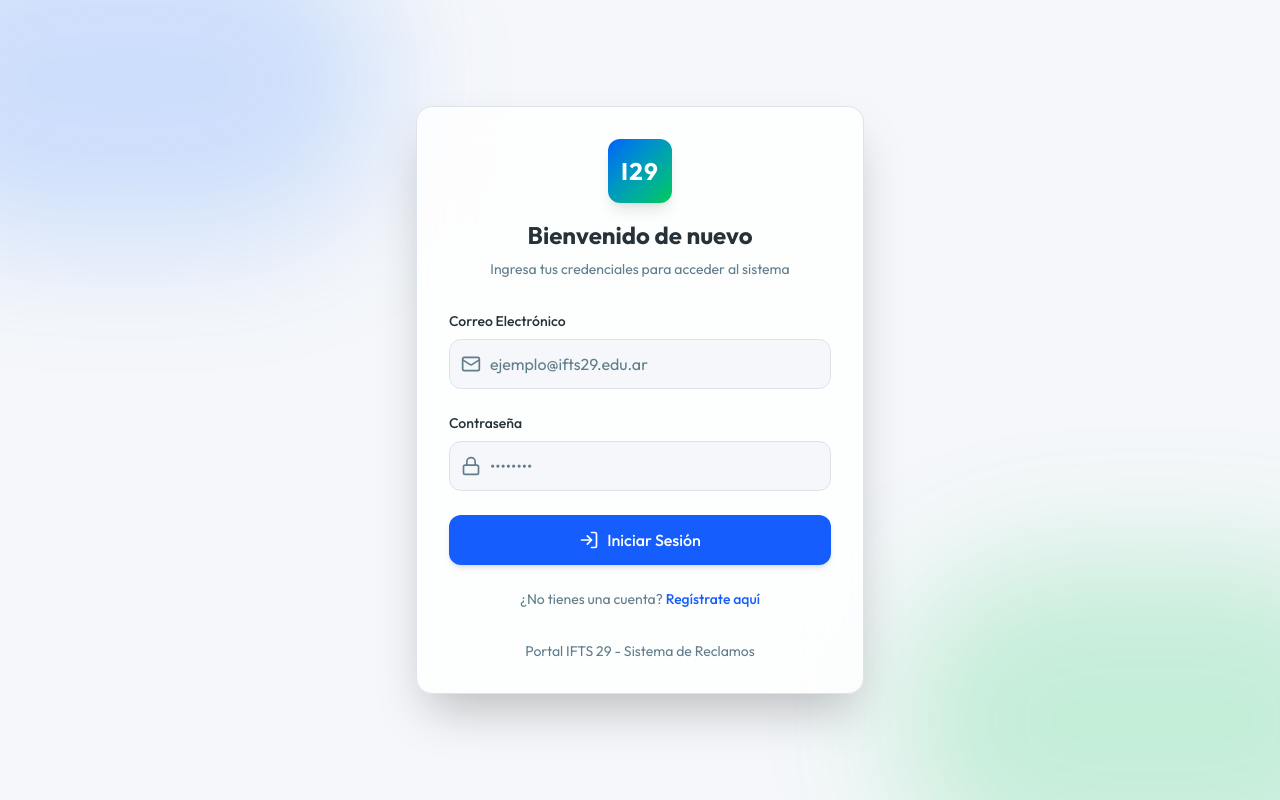
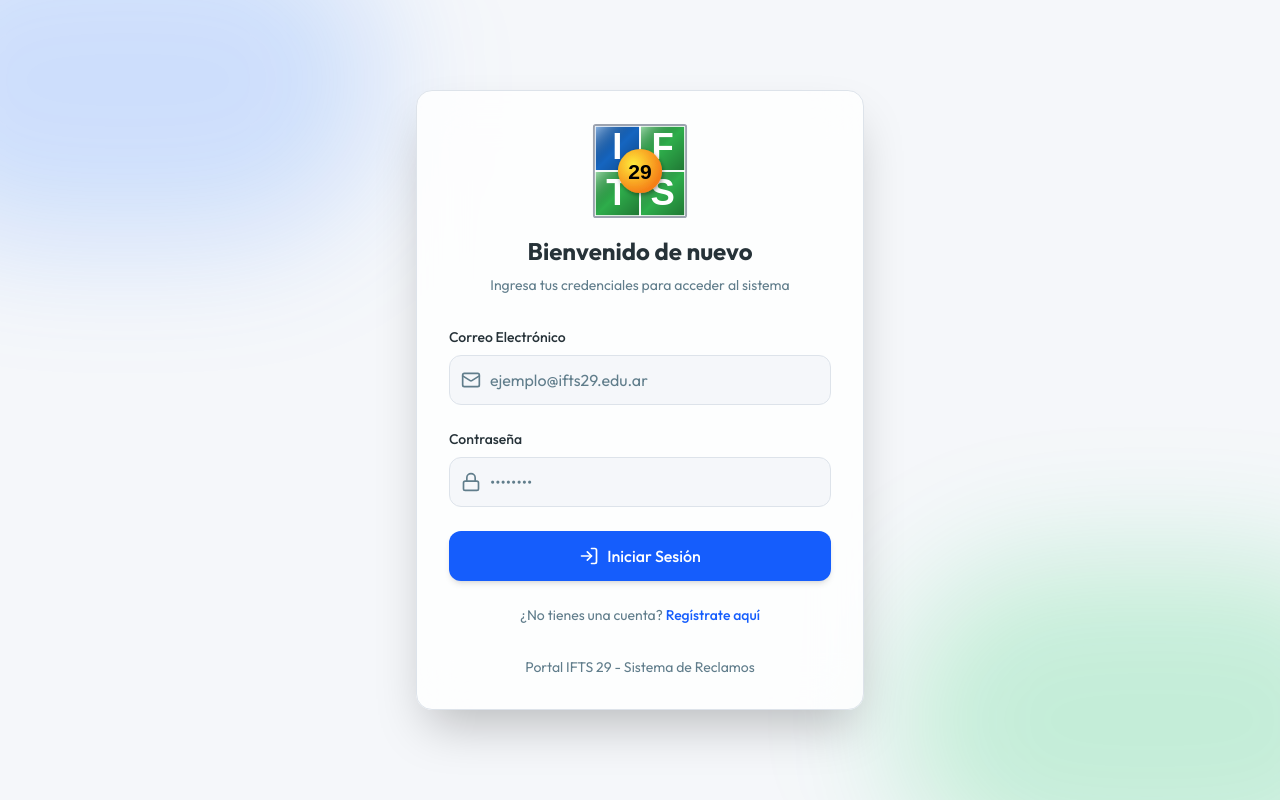
Before and after one commit to LautaroColella/portal-ifts29-front, a React (Vite) app: page /#/login in a window 1280 px wide. Built offline with nearby package versions, Linux system fonts and the light colour scheme; no server answers.

Commit message:
fix: logo on initial screen

```diff
--- a/src/pages/Login.jsx
+++ b/src/pages/Login.jsx
@@ -42,9 +42,7 @@ export const Login = () => {
         className="w-full max-w-md p-8 m-4 bg-surface/80 backdrop-blur-xl border border-border rounded-2xl shadow-2xl relative z-10"
       >
         <div className="text-center mb-8">
-          <div className="inline-flex items-center justify-center w-16 h-16 rounded-xl bg-gradient-to-br from-blue-600 to-green-500 mb-4 shadow-lg">
-            <span className="text-white font-bold text-2xl tracking-wider">I29</span>
-          </div>
+          <img src={`${import.meta.env.BASE_URL}favicon.svg`} alt="IFTS 29" className="w-24 h-24 mx-auto mb-4 object-contain" />
           <h1 className="text-2xl font-bold text-text-main">Bienvenido de nuevo</h1>
           <p className="text-text-secondary mt-2 text-sm">Ingresa tus credenciales para acceder al sistema</p>
         </div>
```
